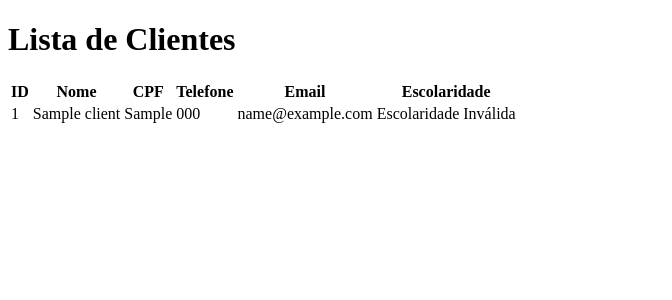
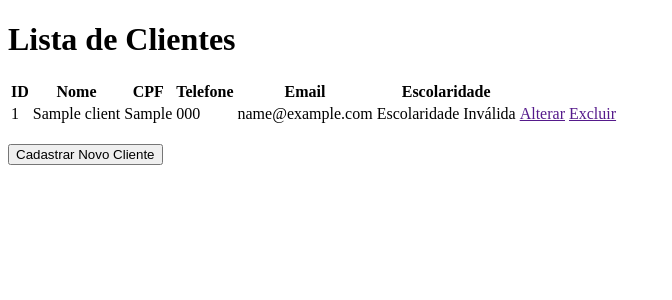
Before and after one commit to DanielArrudas/crud-php-desenvolvimento-web, a PHP site: page / in a window 1280 px wide. Shown: the top 300 px of the page, without its empty margins (0-672 px from the left). Run offline with PHP 8.4, Linux system fonts and the light colour scheme; tables that the repository leaves empty or names only in its code hold one stand-in row (values such as "Sample post").

Commit message:
Feat: Improves client list display

```diff
--- a/views/ListClients.php
+++ b/views/ListClients.php
@@ -11,6 +11,11 @@
     <h1>Lista de Clientes</h1>
 
     <div class="content">
+        <?php if (empty($resultData)): ?>
+            <h3>Nenhum cliente cadastrado.</h3>
+        <?php endif; ?>
+
+        <?php if (!empty($resultData)): ?>
             <table class="table">
                 <thead>
                     <tr>
@@ -20,10 +25,11 @@
                         <th>Telefone</th>
                         <th>Email</th>
                         <th>Escolaridade</th>
+                        <th></th>
+                        <th></th>
                     </tr>
                 </thead>
                 <tbody>
-                <?php if(!empty($resultData)): ?>
                     <?php foreach ($resultData as $data): ?>
                         <?php
                         $escolaridadeFormatado = match ($data['escolaridade']) {
@@ -40,13 +46,24 @@
                             <td><?= $data['telefone'] ?></td>
                             <td><?= $data['email'] ?></td>
                             <td><?= $escolaridadeFormatado ?></td>
+                            <td><a href="">Alterar</a></td>
+                            <td><a href="">Excluir</a></td>
                         </tr>
                     <?php endforeach; ?>
-            <?php endif; ?>
 
                 </tbody>
             </table>
+        <?php endif; ?>
+        <br>
+        <div>
+            <form action="index.php" method="get">
+                <button type="submit" name="action" value="create">Cadastrar Novo Cliente</button>
+            </form>
         </div>
+    </div>
+    <?php if(isset($mensagem)): ?>
+        <p><?= $mensagem ?></p>
+    <?php endif; ?>
 </body>
 
 </html>
```
Lines whose indentation alone changed are shown as unchanged.
